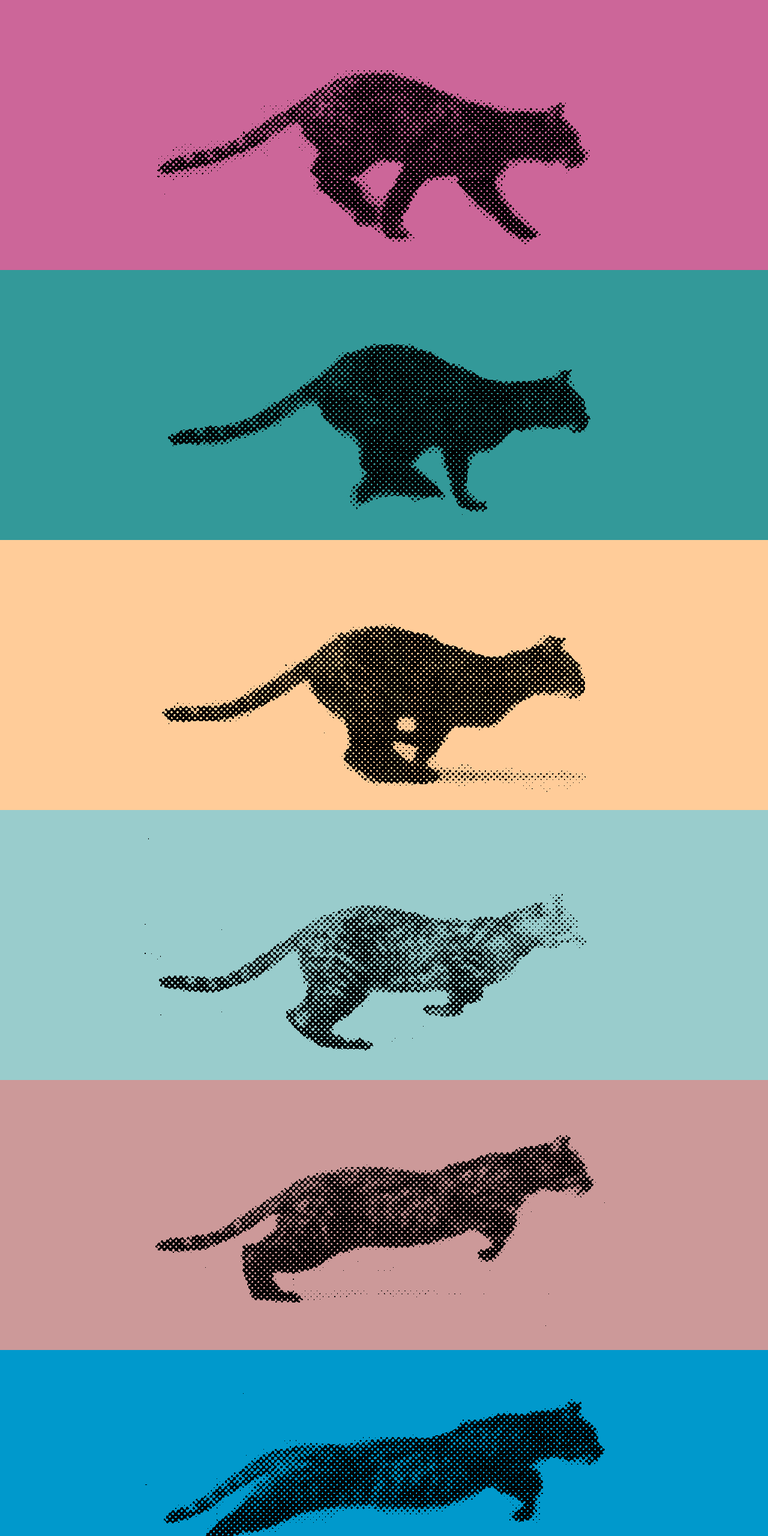
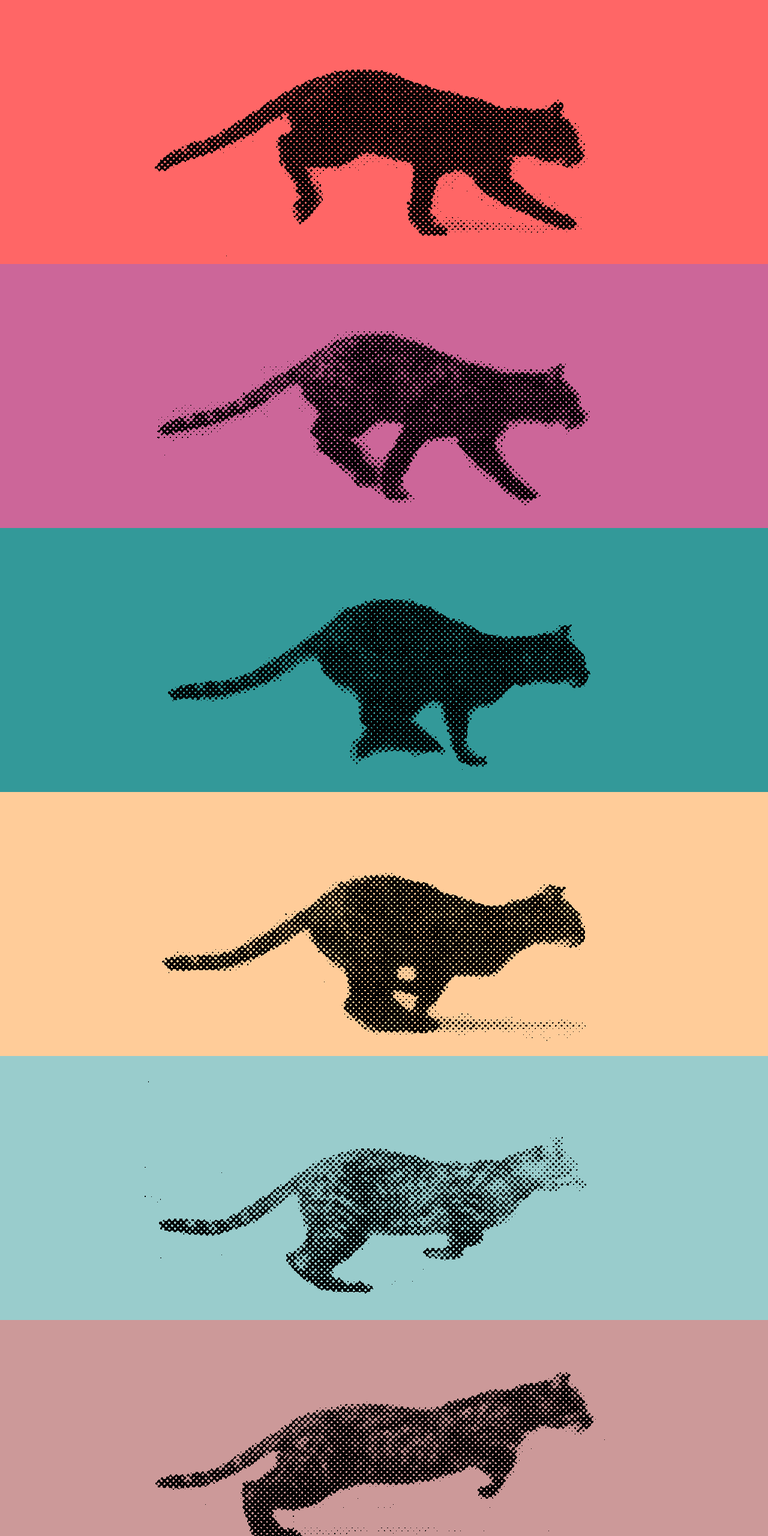
Before and after one commit to Miaoxingren/RunningCat, a plain HTML site: page index.html in a window 1280 px wide. Shown: the top 2560 px of the page at 60% size. Drawn offline with Linux system fonts and the light colour scheme.

Commit message:
keep center

```diff
--- a/index.css
+++ b/index.css
@@ -2,7 +2,7 @@
 img-size 800 *504
 */
 
-body, div {
+body, #container div {
     margin: 0;
     padding: 0;
 }
@@ -12,70 +12,80 @@ body, div {
     background-repeat: no-repeat;
     background-attachment: fixed;
     width: 100%;
-    height: 450px;
+    height: 55%;
+    max-height: 502px;
 }
 
-div:nth-child(0) {
+.absolute-center {
+    margin: auto;
+    position: absolute;
+    top: 0;
+    left: 0;
+    right: 0;
+    bottom: 0;
+}
+
+#container div:nth-child(1) {
     background-color: #FF6666;
     background-image: url('images/cat0.gif');
 }
 
-div:nth-child(1) {
+#container div:nth-child(2) {
     background-color: #CC6699;
     background-image: url('images/cat1.gif');
 }
 
-div:nth-child(2) {
+#container div:nth-child(3) {
     background-color: #339999;
     background-image: url('images/cat2.gif');
 }
 
-div:nth-child(3) {
+#container div:nth-child(4) {
     background-color: #FFCC99;
     background-image: url('images/cat3.gif');
 }
 
-div:nth-child(4) {
+#container div:nth-child(5) {
     background-color: #99CCCC;
     background-image: url('images/cat4.gif');
 }
 
-div:nth-child(5) {
+#container div:nth-child(6) {
     background-color: #CC9999;
     background-image: url('images/cat5.gif');
 }
 
-div:nth-child(6) {
+#container div:nth-child(7) {
     background-color: #0099CC;
     background-image: url('images/cat6.gif');
 }
 
-div:nth-child(7) {
+#container div:nth-child(8) {
     background-color: #66CC66;
     background-image: url('images/cat7.gif');
 }
 
-div:nth-child(8) {
+#container div:nth-child(9) {
     background-color: #CC99CC;
     background-image: url('images/cat8.gif');
 }
 
-div:nth-child(9) {
+#container div:nth-child(10) {
     background-color: #336699;
     background-image: url('images/cat9.gif');
 }
 
-div:nth-child(10) {
+#container div:nth-child(11) {
     background-color: #66CCCC;
     background-image: url('images/cat10.gif');
 }
 
-div:nth-child(11) {
-    background-color: #FF6666;
+#container div:nth-child(12) {
+    background-color: #F26666;
     background-image: url('images/cat11.gif');
 }
 
-div:nth-child(12) {
+#container div:nth-child(13) {
     background-color: #9966CC;
     background-image: url('images/cat12.gif');
 }
--- a/index.html
+++ b/index.html
@@ -7,6 +7,7 @@
     <title>Running Cat</title>
 </head>
 <body>
+    <div id='container' class="absolute-center">
         <div class="bg-attachment"></div>
         <div class="bg-attachment"></div>
         <div class="bg-attachment"></div>
@@ -19,5 +20,6 @@
         <div class="bg-attachment"></div>
         <div class="bg-attachment"></div>
         <div class="bg-attachment"></div>
+    </div>
 </body>
 </html>
```
Lines whose indentation alone changed are shown as unchanged.
